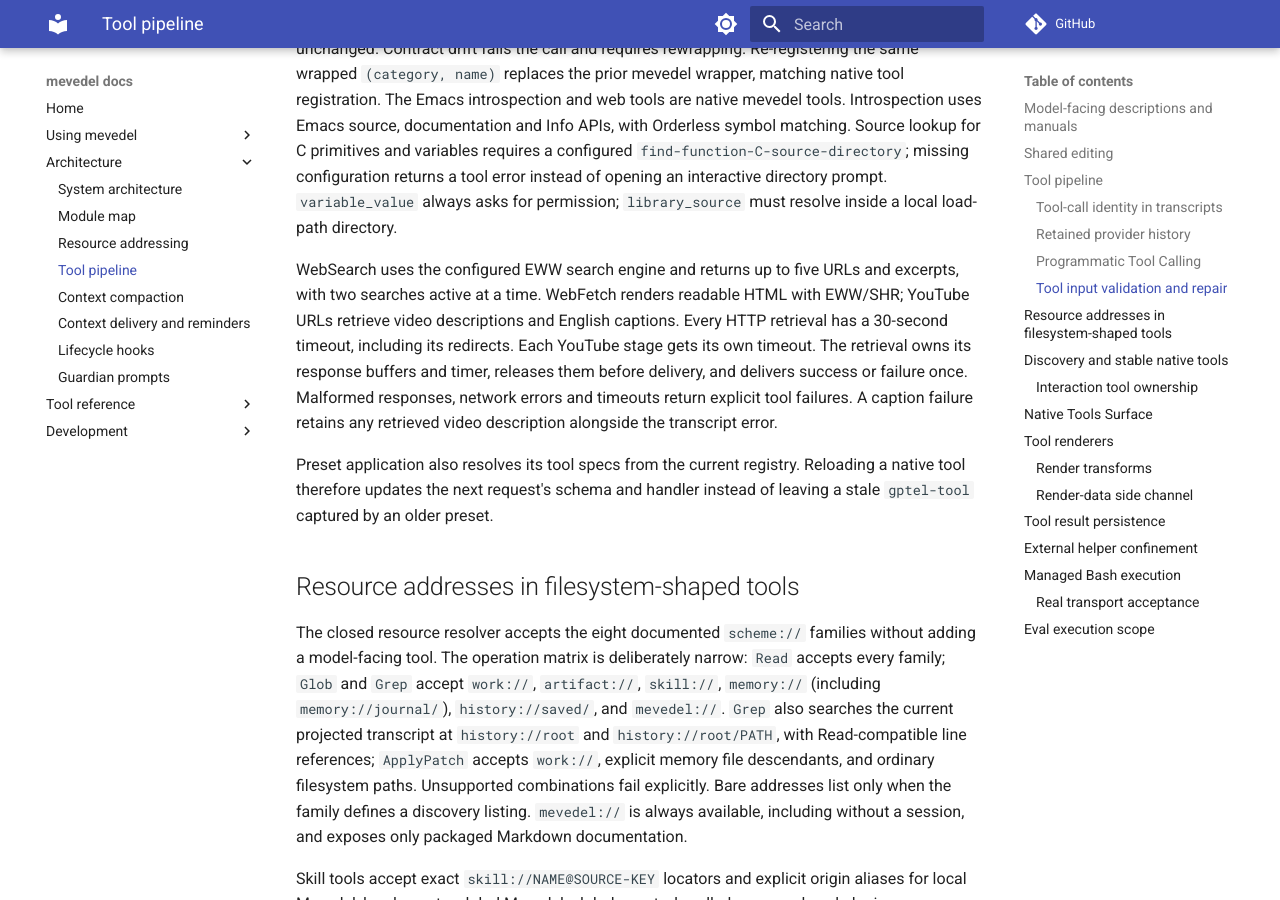
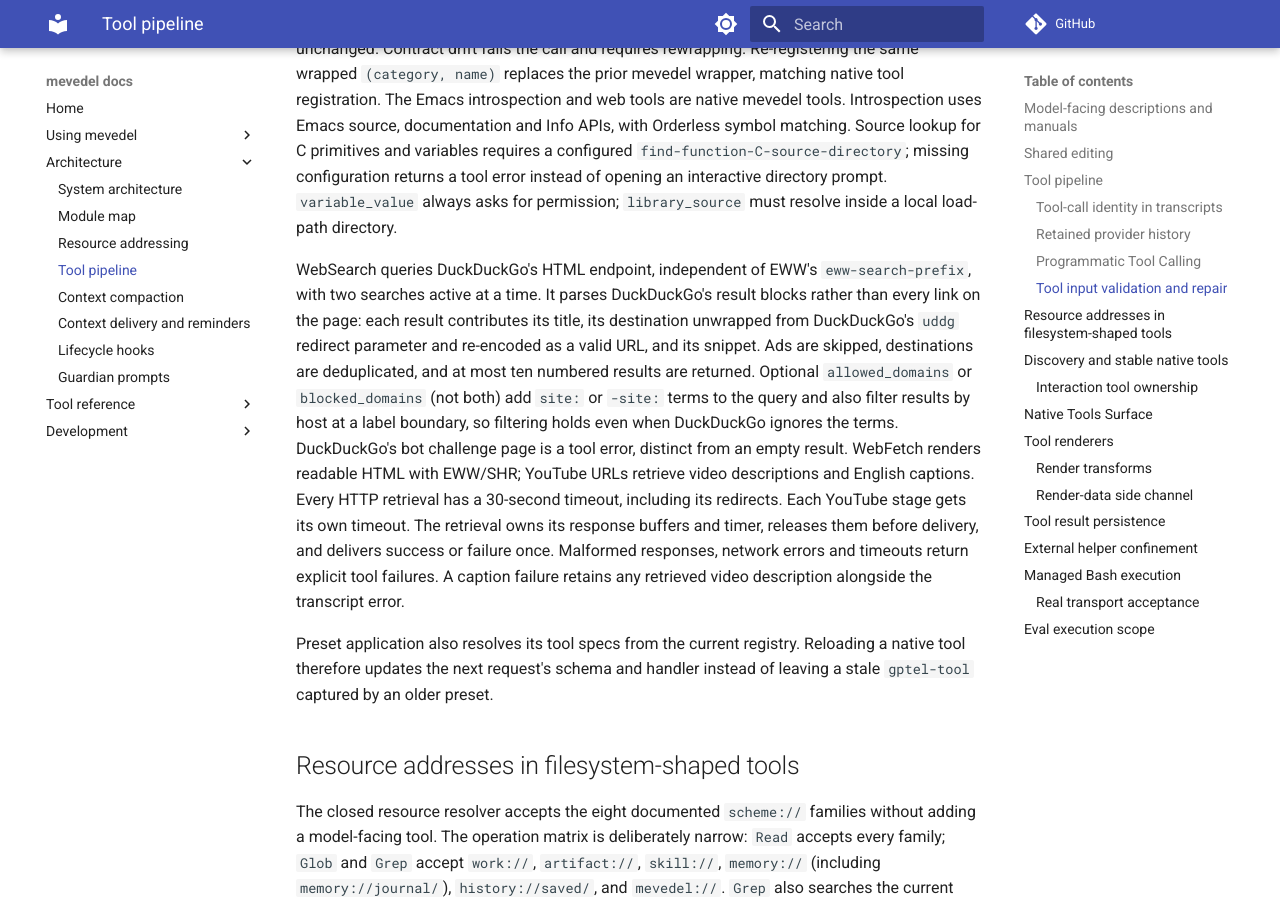
Before and after one commit to FrauH0lle/mevedel, an MkDocs documentation site: the page built from docs/tools.md, in a window 1280 px wide and 900 px high, scrolled down 10046 px. Built offline with MkDocs 1.6.1 and Material for MkDocs 9.7.7, drawn with Linux system fonts in a browser that asks for light colours; comment, search, counter and statistics services are not loaded.

Commit message:
fix(web): Parse DuckDuckGo results directly
WebSearch rendered the configured search page with SHR and counted every
link as a result.  DuckDuckGo links each result's title, icon, display
URL and snippet separately, so five "results" covered about two pages,
and unwrapping its redirect links by substring kept a `&rut=' tracking
suffix on every URL.  Results are now read from DuckDuckGo's result
blocks: title, the decoded `uddg' destination and snippet, without ads
or duplicates, up to ten.  Optional domain filters narrow the query and
the returned results.  A bot challenge page is an error rather than an
empty result.

* mevedel-tool-web.el (mevedel-tool-web--search-url)
(mevedel-tool-web--search-limit): New variables.
(mevedel-tool-web--content-type, mevedel-tool-web--body)
(mevedel-tool-web--html-dom): New functions.  Decode response bodies by
their charset before parsing.
(mevedel-tool-web--page-text): Use them.
(mevedel-tool-web--class-p, mevedel-tool-web--by-class)
(mevedel-tool-web--node-text, mevedel-tool-web--result-url)
(mevedel-tool-web--domains, mevedel-tool-web--domain-match-p)
(mevedel-tool-web--result-count): New functions.
(mevedel-tool-web--search-results): Parse result blocks; filter by
domain; detect the bot challenge.
(mevedel-tool-web--start-searches, mevedel-tool-web--websearch): Queue
a per-search parser; accept allowed_domains and blocked_domains.
(mevedel-tool-web--render-transform, mevedel-tool-web--render-search):
Report the result count.
(mevedel-tool-web--register): Declare the domain filter arguments.

* prompts/tools/websearch.md: Describe results, filters and sources.

* docs/tools.md: Describe WebSearch parsing and filtering.

* test/test-mevedel-tool-web.el: Test against DuckDuckGo's markup.

```diff
--- a/docs/tools.md
+++ b/docs/tools.md
@@ -428,8 +428,17 @@ instead of opening an interactive directory prompt.
 `variable_value` always asks for permission; `library_source` must resolve
 inside a local load-path directory.
 
-WebSearch uses the configured EWW search engine and returns up to five URLs
-and excerpts, with two searches active at a time. WebFetch renders readable
+WebSearch queries DuckDuckGo's HTML endpoint, independent of EWW's
+`eww-search-prefix`, with two searches active at a time. It parses
+DuckDuckGo's result blocks rather than every link on the page: each result
+contributes its title, its destination unwrapped from DuckDuckGo's `uddg`
+redirect parameter and re-encoded as a valid URL, and its snippet. Ads are
+skipped, destinations are deduplicated, and at most ten numbered results are
+returned. Optional `allowed_domains` or `blocked_domains` (not both) add
+`site:` or `-site:` terms to the query and also filter results by host at a
+label boundary, so filtering holds even when DuckDuckGo ignores the terms.
+DuckDuckGo's bot challenge page is a tool error, distinct from an empty
+result. WebFetch renders readable
 HTML with EWW/SHR; YouTube URLs retrieve video descriptions and English captions.
 Every HTTP retrieval has a 30-second timeout, including its redirects. Each
 YouTube stage gets its own timeout. The retrieval owns its response buffers
```
Also changed, not shown: prompts/tools/websearch.md (+19 -7 lines), 2 other files.
